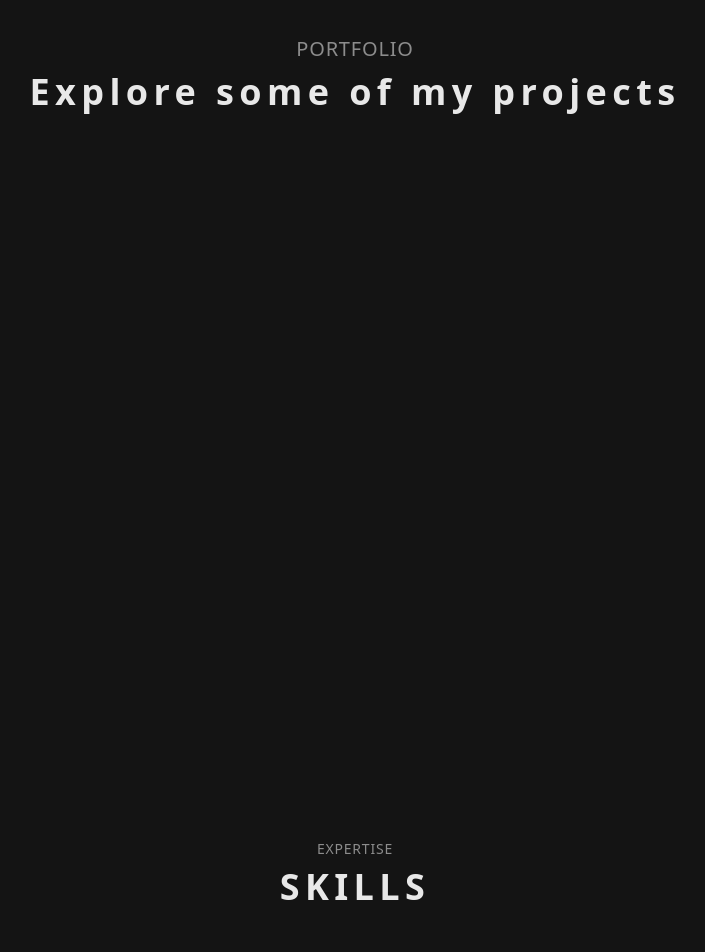
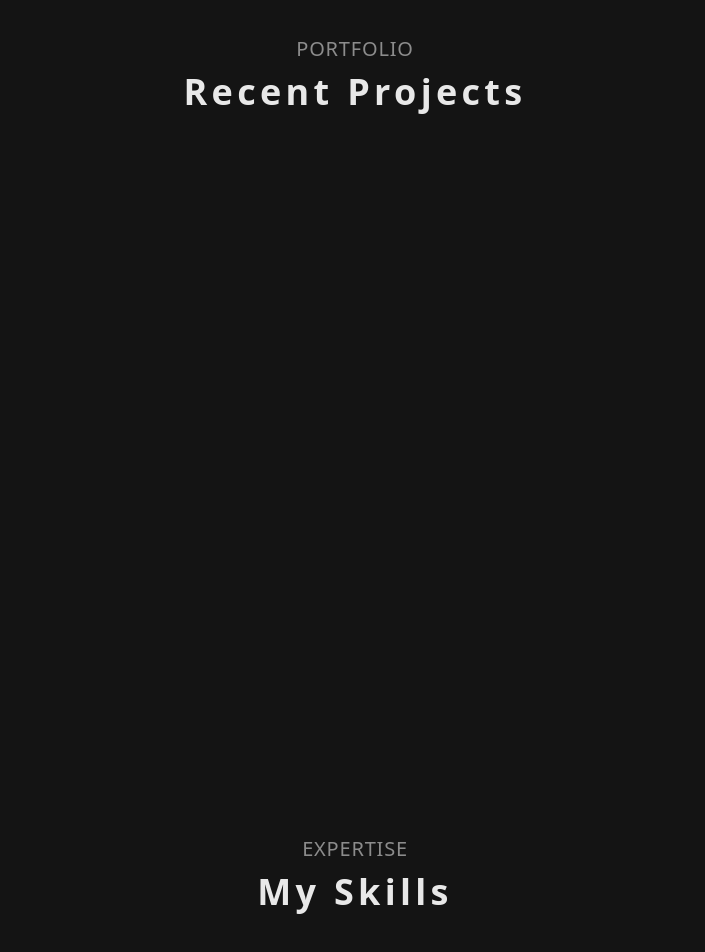
Before and after one commit to Luke7787/website-portfolio, a Next.js app in the folder luke-portfolio/: page / in a window 1280 px wide. Shown: the part 1959-2911 px from the top of the page, without its empty margins (285-990 px from the left). Built offline with nearby package versions, Linux system fonts and the light colour scheme.

Commit message:
updated skill section

```diff
--- a/luke-portfolio/src/app/page.tsx
+++ b/luke-portfolio/src/app/page.tsx
@@ -467,8 +467,8 @@ export default function Page() {
             PORTFOLIO
           </p>
 
-          <h2 className="text-4xl font-bold tracking-[0.15em] text-white/90">
-            Explore some of my projects
+          <h2 className="text-3xl md:text-4xl font-bold tracking-[0.12em] text-white/90">
+            Recent Projects
           </h2>
         </div>
       </section>
@@ -479,12 +479,12 @@ export default function Page() {
         className="scroll-mt-16 min-h-screen pt-16 flex items-center justify-center"
       >
         <div className="text-center">
-          <p className="mb-2 text-sm tracking-[0.8px] text-[rgb(140,140,140)]">
+          <p className="mb-2 text-[20px] tracking-[0.8px] text-[rgb(140,140,140)]">
             EXPERTISE
           </p>
 
-          <h2 className="text-4xl font-bold tracking-[0.15em] text-white/90">
-            SKILLS
+          <h2 className="text-3xl md:text-4xl font-bold tracking-[0.12em] text-white/90">
+            My Skills
           </h2>
         </div>
       </section>
```
